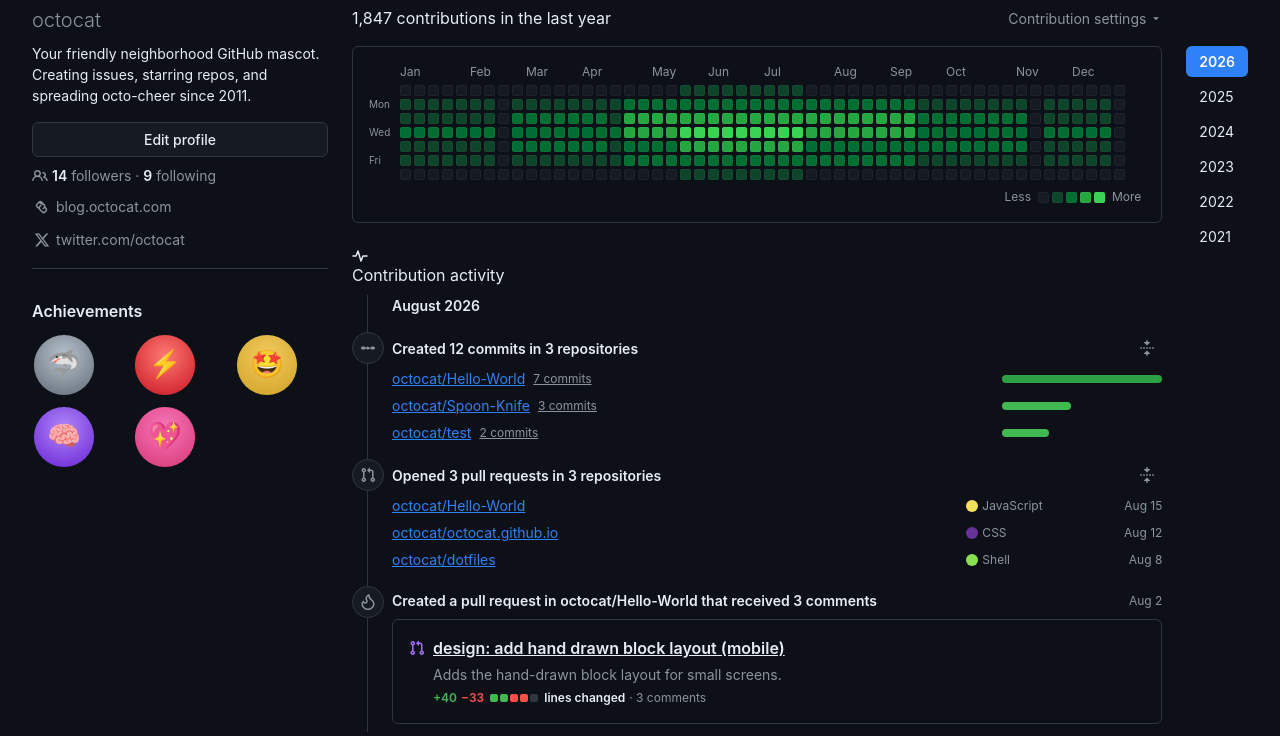
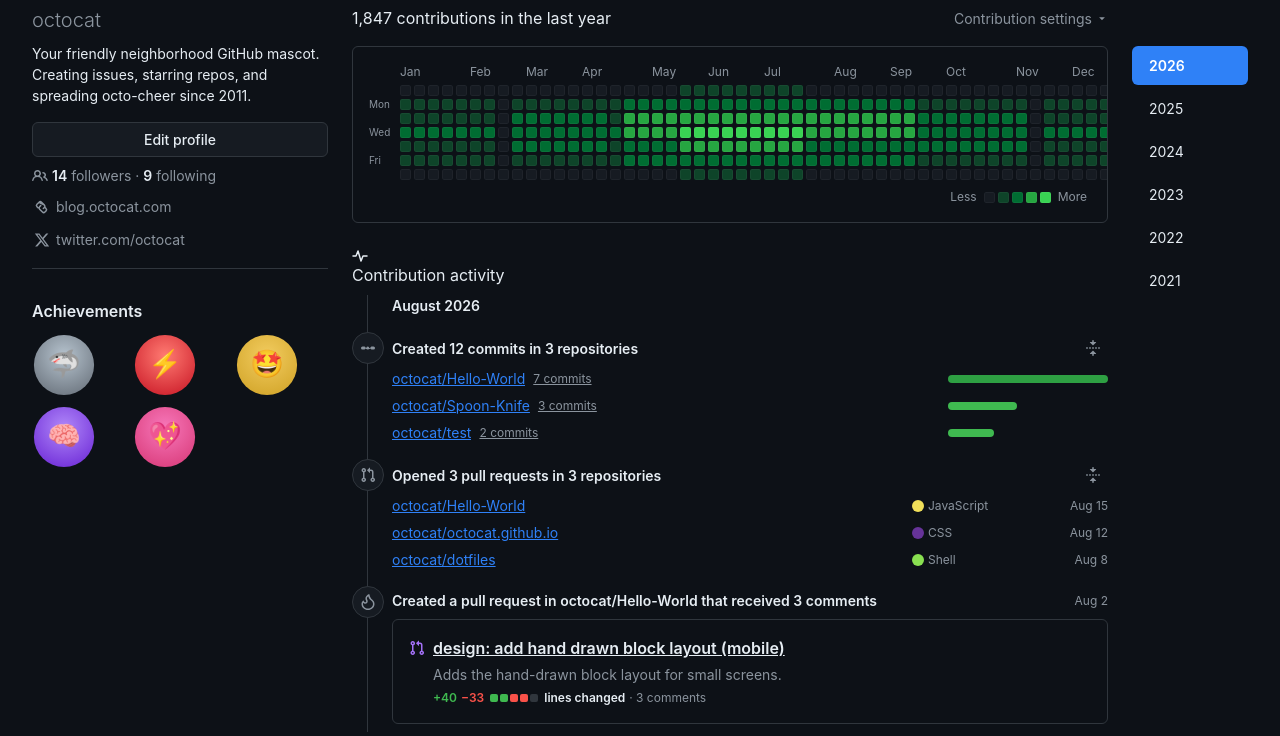
Before and after one commit to ntathuw/block-layout-group_1, a plain HTML site: page src/profile.html in a window 1280 px wide. Shown: the part 474-1210 px from the top of the page. Drawn offline with Linux system fonts and the light colour scheme.

Commit message:
Feat: Refactor contribution activity section for dynamic updates

```diff
--- a/src/css/profile.css
+++ b/src/css/profile.css
@@ -1052,6 +1052,17 @@
   fill: currentColor;
 }
 
+/*
+  Vo boc cac khoi thang. Can mot the rieng vi khi doi nam, JS ve lai TOAN BO
+  danh sach activity — phai co dung mot cho de thay noi dung, khong dung cham
+  toi tieu de va nut "Show more activity" ben ngoai.
+*/
+.contribution-activity__list {
+  display: flex;
+  flex-direction: column;
+  gap: 24px;
+}
+
 .contribution-activity__guide {
   margin: 0;
   color: var(--color-fg-muted);
@@ -1081,11 +1092,19 @@
   flex-direction: column;
   gap: 4px;
   flex: 0 0 auto;
+  width: 116px;
   margin-top: calc(var(--graph-header-height) + var(--graph-header-gap));
 }
 
+/*
+  Moi muc chiem tron be ngang cot nen o mau xanh cua nam dang chon la mot
+  khoi to, thang hang voi cac nam khac — dung GitHub. De padding nho va
+  width theo noi dung thi o mau chi om sat 4 chu so, nhin nho hon han.
+*/
 .year-selector__item {
-  padding: 4px 12px;
+  display: block;
+  width: 100%;
+  padding: 8px 16px;
   border: 1px solid transparent;
   border-radius: 6px;
   color: var(--color-fg);
--- a/src/profile.html
+++ b/src/profile.html
@@ -312,6 +312,7 @@
               Contribution activity
             </h2>
 
+            <div class="contribution-activity__list">
               <div class="contribution-activity__period">
                 <h3 class="contribution-activity__period-header">August 2026</h3>
 
@@ -516,6 +517,7 @@
                   </div>
                 </article>
               </div>
+            </div>
 
             <button class="contribution-activity__expand-icon" type="button">
               <svg viewBox="0 0 16 16" width="16" height="16" aria-hidden="true">
@@ -529,12 +531,12 @@
         </div>
 
         <nav class="year-selector">
-          <a class="year-selector__item year-selector__item--active" href="#">2026</a>
-          <a class="year-selector__item" href="#">2025</a>
-          <a class="year-selector__item" href="#">2024</a>
-          <a class="year-selector__item" href="#">2023</a>
-          <a class="year-selector__item" href="#">2022</a>
-          <a class="year-selector__item" href="#">2021</a>
+          <a class="year-selector__item year-selector__item--active" href="#" data-year="2026" aria-current="page">2026</a>
+          <a class="year-selector__item" href="#" data-year="2025">2025</a>
+          <a class="year-selector__item" href="#" data-year="2024">2024</a>
+          <a class="year-selector__item" href="#" data-year="2023">2023</a>
+          <a class="year-selector__item" href="#" data-year="2022">2022</a>
+          <a class="year-selector__item" href="#" data-year="2021">2021</a>
         </nav>
 
       </section>
```
Also changed, not shown: design/v1_aug/profile/profile.xml (+5 -2 lines). Lines whose indentation alone changed are shown as unchanged.
